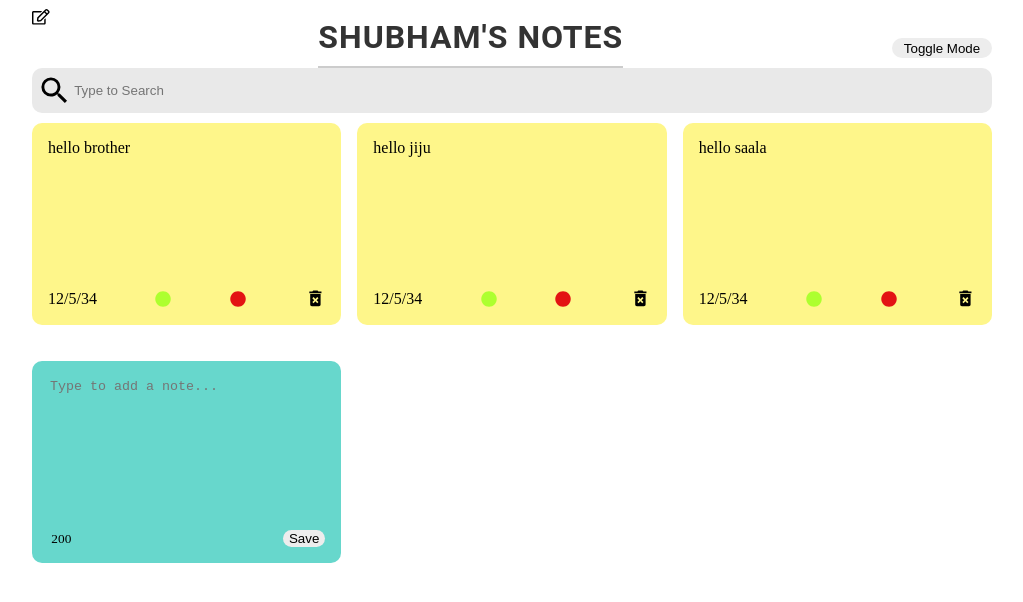
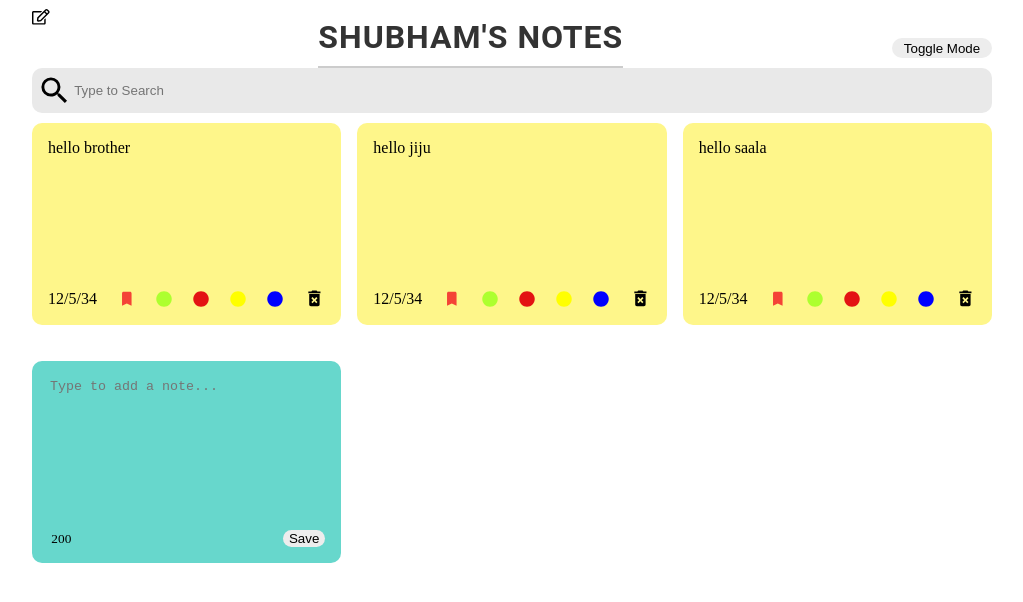
Before and after one commit to shubhamrsaroj/Notes-App, a React (Create React App) app: page / in a window 1280 px wide. Shown: the top 602 px of the page, without its empty margins (128-1151 px from the left). Built offline with nearby package versions, Linux system fonts and the light colour scheme.

Commit message:
now you can change the notepad colour

```diff
--- a/src/App.js
+++ b/src/App.js
@@ -3,6 +3,8 @@ import NotesList from "./components/NotesList";
 import { nanoid } from 'nanoid';
 import Search from "./components/Search";
 import Header from "./components/Header";
+
+
 
 const App = () => {
     const [notes, setNotes] = useState(() => {
--- a/src/components/Note.js
+++ b/src/components/Note.js
@@ -1,22 +1,59 @@
 import {MdDeleteForever} from 'react-icons/md';
 import { FaCircle } from "react-icons/fa";
+import { FcBookmark } from "react-icons/fc";
+import { useState } from 'react';
+
+const Note=({id,notes,date,deleteIt})=>{
 
 
-const Note=({id,notes,date,deleteIt,greenit,redit,backgroundColour})=>{
+    const[backgroundColor,setBackgroundColor]=useState("");
+
+
+    const greenit=()=>{
+        setBackgroundColor("lightgreen");
+    }
+
+    const redit=()=>{
+        setBackgroundColor("lightcoral");
+    }
+
+    const yellowit=()=>{
+        setBackgroundColor("gold");
+    }
+
+
+    const blueit=()=>{
+        setBackgroundColor("lightblue");
+    }
+
+
+
+
+
+
+
     return(
 
-        <div className="note">
+        <div className="note" style={{backgroundColor}}>
             <span>{notes}</span>
             <div className="note-footer">
              <span>{date}</span>
-             <FaCircle className='green' onClick={redit} />
-             <FaCircle className='red' onClick={greenit}/>
+
+             < FcBookmark size="1.1em"/>
+             <FaCircle className='green' onClick={greenit} />
+             <FaCircle className='red' onClick={redit}/>
+             <FaCircle className='yellow' onClick={yellowit}/>
+             <FaCircle className='blue' onClick={blueit}/>
              <MdDeleteForever className='delete-icon ' size='1.3em'
              onClick={()=>deleteIt(id)}
              />
 
 
+
             </div>
+
+
+
         </div>
 
     )
--- a/src/index.css
+++ b/src/index.css
@@ -80,6 +80,14 @@ textarea:focus {
 
 .red{
   color: rgb(227, 19, 19);
+}
+
+.yellow{
+  color: yellow;
+}
+
+.blue{
+  color: blue;
 }
 
 .delete-icon{
```
